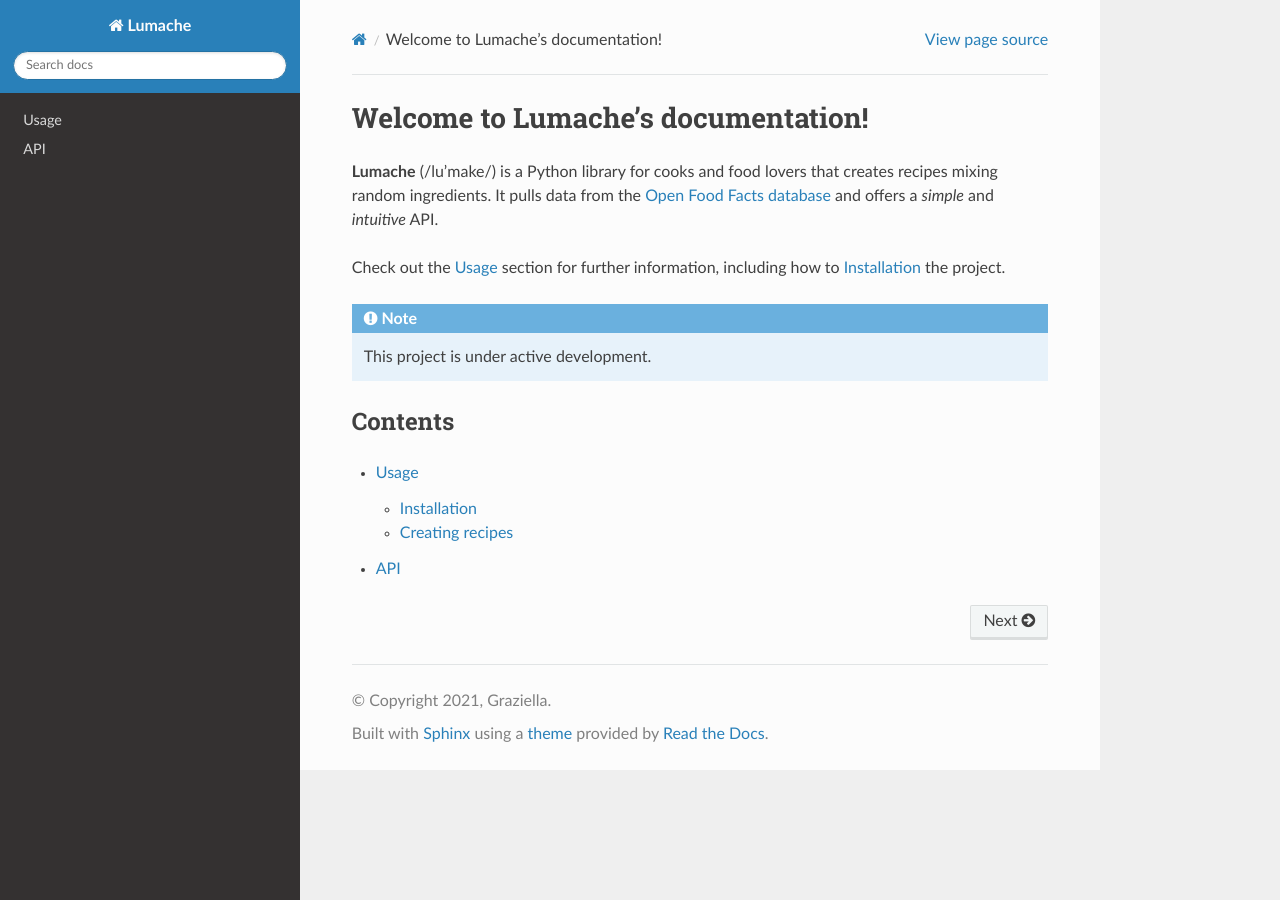
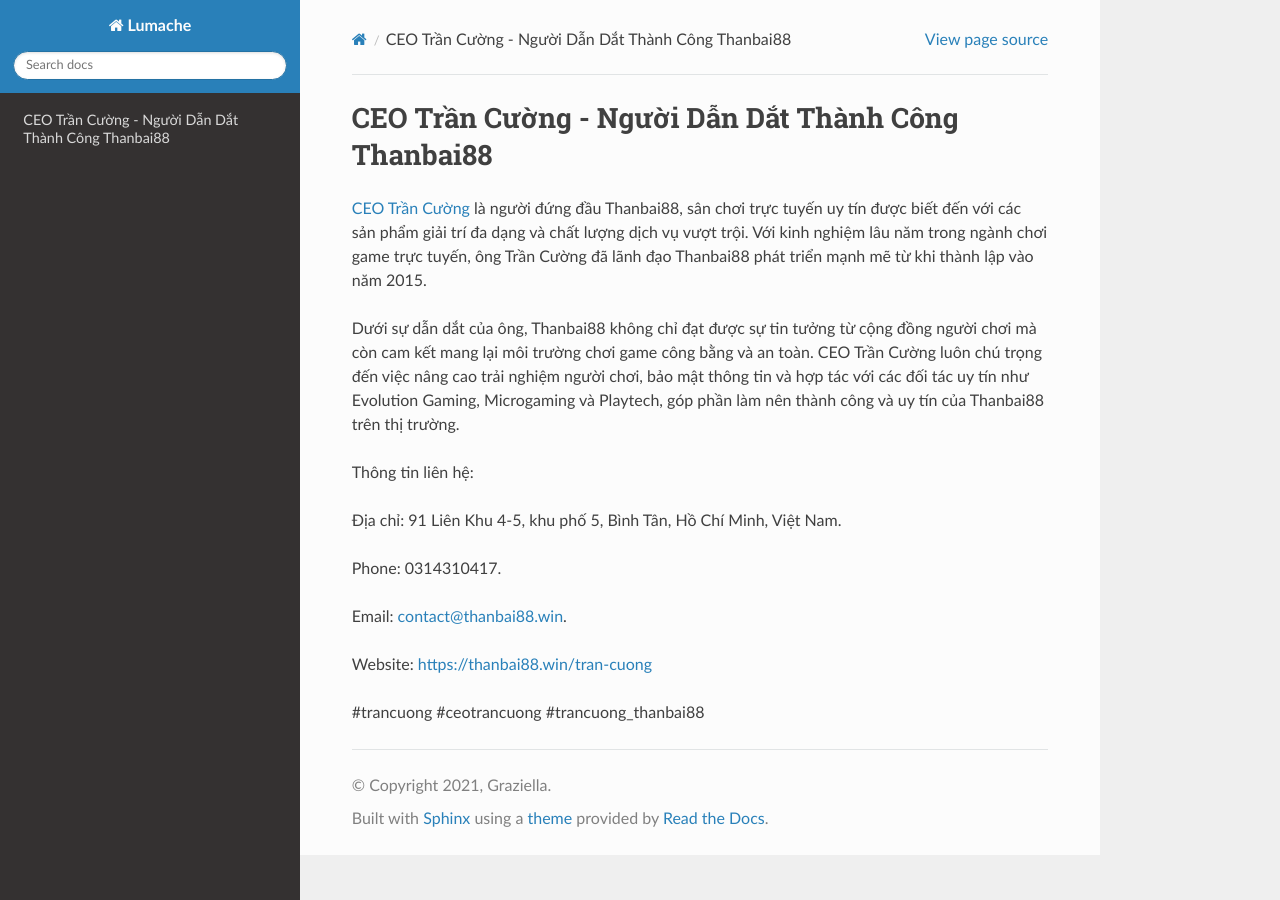
Before and after one commit to parkisngan19/ceotrancuong, a Sphinx documentation site: the page built from docs/source/index.rst, in a window 1280 px wide. Built offline with Sphinx 7.4.7 and the Read the Docs theme 3.1.0, drawn with Linux system fonts in a browser that asks for light colours.

Commit message:
Update index.rst

```diff
--- a/docs/source/index.rst
+++ b/docs/source/index.rst
@@ -1,22 +1,18 @@
-Welcome to Lumache's documentation!
+CEO Trần Cường - Người Dẫn Dắt Thành Công Thanbai88
 ===================================
 
-**Lumache** (/lu'make/) is a Python library for cooks and food lovers
-that creates recipes mixing random ingredients.
-It pulls data from the `Open Food Facts database <https://world.openfoodfacts.org/>`_
-and offers a *simple* and *intuitive* API.
+`CEO Trần Cường <https://thanbai88.win/tran-cuong>`_ là người đứng đầu Thanbai88, sân chơi trực tuyến uy tín được biết đến với các sản phẩm giải trí đa dạng và chất lượng dịch vụ vượt trội. Với kinh nghiệm lâu năm trong ngành chơi game trực tuyến, ông Trần Cường đã lãnh đạo Thanbai88 phát triển mạnh mẽ từ khi thành lập vào năm 2015.
 
-Check out the :doc:`usage` section for further information, including
-how to :ref:`installation` the project.
+Dưới sự dẫn dắt của ông, Thanbai88 không chỉ đạt được sự tin tưởng từ cộng đồng người chơi mà còn cam kết mang lại môi trường chơi game công bằng và an toàn. CEO Trần Cường luôn chú trọng đến việc nâng cao trải nghiệm người chơi, bảo mật thông tin và hợp tác với các đối tác uy tín như Evolution Gaming, Microgaming và Playtech, góp phần làm nên thành công và uy tín của Thanbai88 trên thị trường.
 
-.. note::
+Thông tin liên hệ:
 
-   This project is under active development.
+Địa chỉ: 91 Liên Khu 4-5, khu phố 5, Bình Tân, Hồ Chí Minh, Việt Nam.
 
-Contents
---------
+Phone: 0314310417.
 
-.. toctree::
+Email: contact@thanbai88.win.
 
-   usage
-   api
+Website: https://thanbai88.win/tran-cuong
+
+#trancuong #ceotrancuong #trancuong_thanbai88
```
